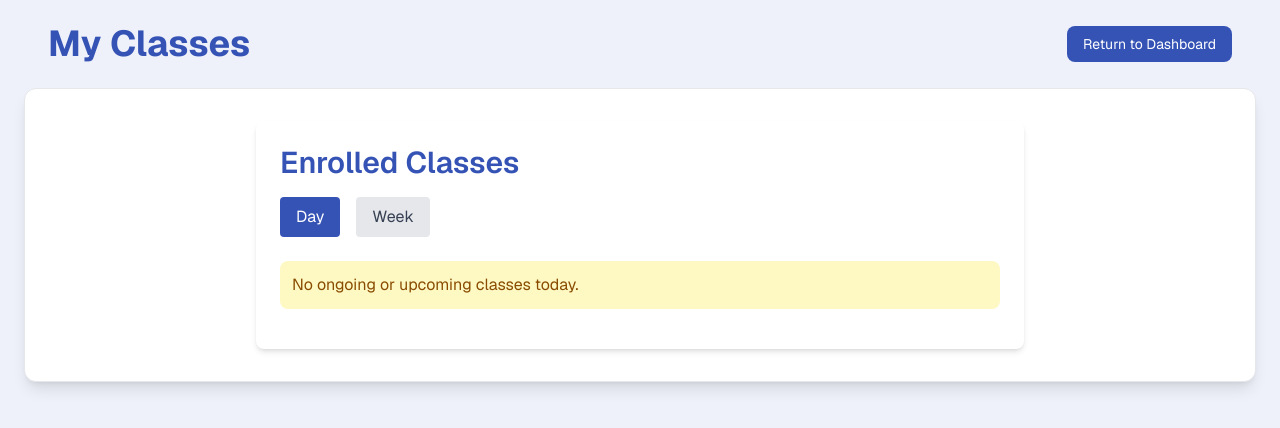
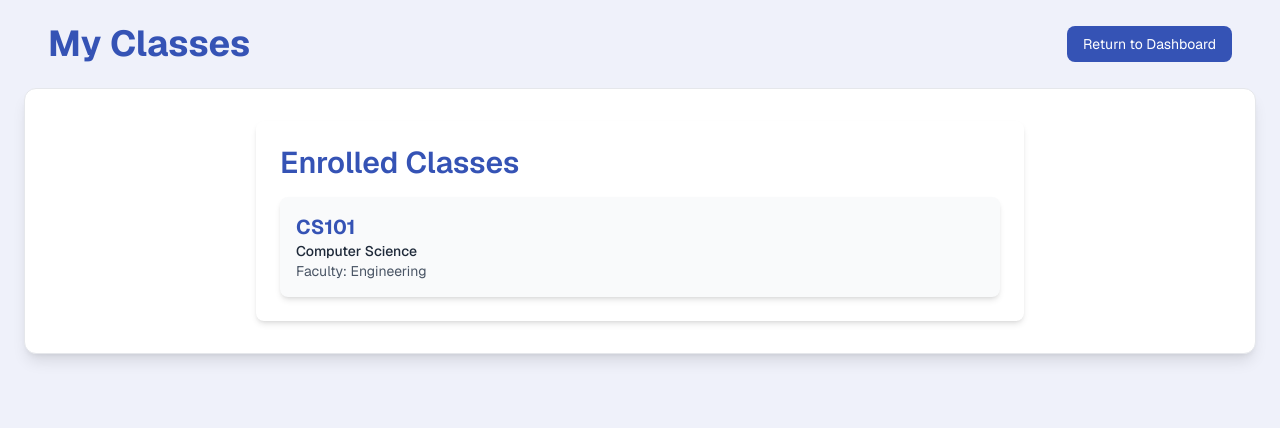
Before and after one commit to EmreArapcicUevak/Smart-Attendance-System, a Next.js app in the folder Frontend/: page /student/classes-page in a window 1280 px wide. Shown: the top 428 px of the page. Built offline with nearby package versions, Linux system fonts and the light colour scheme.

Commit message:
Final Student Page

```diff
--- a/Frontend/components/StudentAttendance.tsx
+++ b/Frontend/components/StudentAttendance.tsx
@@ -3,38 +3,43 @@
 import React, { useEffect, useState } from 'react';
 
 interface AttendanceRecord {
-  date: string;
-  status: 'Present' | 'Absent' | 'Late';
+  status: 'Present' | 'Absent';
   subject: string;
+  sessionType: 'Lecture' | 'Lab' | 'Tutorial';
+  week: string;
+  faculty: string;
 }
 
 export default function StudentAttendance() {
   const [attendanceData, setAttendanceData] = useState<AttendanceRecord[]>([]);
   const [searchTerm, setSearchTerm] = useState('');
-  const [selectedDate, setSelectedDate] = useState('');
+  const [sessionType, setSessionType] = useState('');
 
   useEffect(() => {
-    // Fetch from backend API
     fetch('/api/attendance')
-      .then(res => res.json())
+      .then((res) => res.json())
       .then(setAttendanceData)
       .catch(() => {
         setAttendanceData([
-          { date: '2025-04-01', status: 'Present', subject: 'Mathematics' },
+          {
+            status: 'Present',
+            subject: 'Mathematics',
+            sessionType: 'Lecture',
+            faculty: 'Engineering',
+            week: '1',
+          },
         ]);
       });
   }, []);
 
   const filteredData = attendanceData.filter((record) => {
-  const matchesSubject = record.subject.toLowerCase().includes(searchTerm.toLowerCase());
-  const matchesDate = record.date.toLowerCase().includes(selectedDate.toLowerCase());
-  return matchesSubject && matchesDate;
-});
+    const matchesSubject = record.subject.toLowerCase().includes(searchTerm.toLowerCase());
+    const matchesType = sessionType ? record.sessionType === sessionType : true;
+    return matchesSubject && matchesType;
+  });
 
-
-  const totalPresent = filteredData.filter(r => r.status === 'Present').length;
-  const totalAbsent = filteredData.filter(r => r.status === 'Absent').length;
-  const totalLate = filteredData.filter(r => r.status === 'Late').length;
+  const totalPresent = filteredData.filter((r) => r.status === 'Present').length;
+  const totalAbsent = filteredData.filter((r) => r.status === 'Absent').length;
 
   return (
     <div className="bg-white p-6 rounded-lg shadow-md w-full max-w-5xl mx-auto">
@@ -51,18 +56,21 @@ export default function StudentAttendance() {
           onChange={(e) => setSearchTerm(e.target.value)}
           className="flex-1 border border-gray-300 rounded-lg px-4 py-2 text-sm bg-white"
         />
-        <input
-  type="text"
-  placeholder="Search by date (YYYY-MM-DD)"
-  value={selectedDate}
-  onChange={(e) => setSelectedDate(e.target.value)}
-  className="w-full md:w-1/3 border border-gray-300 rounded-lg px-4 py-2 text-sm bg-white"
-/>
 
+        <select
+          value={sessionType}
+          onChange={(e) => setSessionType(e.target.value)}
+          className="w-full md:w-1/3 border border-gray-300 rounded-lg px-4 py-2 text-sm bg-white"
+        >
+          <option value="">All Sessions</option>
+          <option value="Lecture">Lecture</option>
+          <option value="Lab">Lab</option>
+          <option value="Tutorial">Tutorial</option>
+        </select>
       </div>
 
       {/* Summary */}
-      <div className="grid grid-cols-3 gap-4 mb-6">
+      <div className="grid grid-cols-2 gap-4 mb-6">
         <div className="bg-green-100 text-green-800 p-4 rounded-md text-center">
           <p className="text-2xl font-bold">{totalPresent}</p>
           <p>Present</p>
@@ -71,10 +79,6 @@ export default function StudentAttendance() {
           <p className="text-2xl font-bold">{totalAbsent}</p>
           <p>Absent</p>
         </div>
-        <div className="bg-yellow-100 text-yellow-800 p-4 rounded-md text-center">
-          <p className="text-2xl font-bold">{totalLate}</p>
-          <p>Late</p>
-        </div>
       </div>
 
       {/* Attendance Table */}
@@ -82,8 +86,10 @@ export default function StudentAttendance() {
         <table className="min-w-full bg-white text-left text-sm border border-gray-200 rounded-lg">
           <thead className="bg-gray-200 text-black">
             <tr>
-              <th className="px-6 py-3">Date</th>
               <th className="px-6 py-3">Course</th>
+              <th className="px-6 py-3">Faculty</th>
+              <th className="px-6 py-3">Session</th>
+              <th className="px-6 py-3">Week</th>
               <th className="px-6 py-3">Status</th>
             </tr>
           </thead>
@@ -92,22 +98,18 @@ export default function StudentAttendance() {
               <tr
                 key={index}
                 className={`hover:bg-gray-100 border-t ${
-                  record.status === 'Present'
-                    ? 'bg-green-50'
-                    : record.status === 'Absent'
-                    ? 'bg-red-50'
-                    : 'bg-yellow-50'
+                  record.status === 'Present' ? 'bg-green-50' : 'bg-red-50'
                 }`}
               >
-                <td className="px-6 py-4">{record.date}</td>
                 <td className="px-6 py-4">{record.subject}</td>
-                <td className={`px-6 py-4 font-semibold ${
-                  record.status === 'Present'
-                    ? 'text-green-600'
-                    : record.status === 'Absent'
-                    ? 'text-red-500'
-                    : 'text-yellow-600'
-                }`}>
+                <td className="px-6 py-4">{record.faculty}</td>
+                <td className="px-6 py-4">{record.sessionType}</td>
+                <td className="px-6 py-4">{record.week}</td>
+                <td
+                  className={`px-6 py-4 font-semibold ${
+                    record.status === 'Present' ? 'text-green-600' : 'text-red-500'
+                  }`}
+                >
                   {record.status}
                 </td>
               </tr>
--- a/Frontend/components/StudentClassesList.tsx
+++ b/Frontend/components/StudentClassesList.tsx
@@ -5,97 +5,33 @@ import React, { useState, useEffect } from 'react';
 interface ClassEntry {
   id: string;
   name: string;
-  schedule: string;
-  day: string;
+  faculty: string;
 }
 
-
-const classesData: ClassEntry[] = [
-  { id: 'CS101', name: 'Computer Science', schedule: '08:00 - 09:30', day: 'Monday' },
-  { id: 'MA202', name: 'Calculus II', schedule: '10:00 - 11:00', day: 'Monday' },
-  { id: 'PH301', name: 'Physics', schedule: '11:30 - 12:30', day: 'Tuesday' },
-];
-
-
-const getCurrentDay = () => new Date().toLocaleString('en-US', { weekday: 'long' });
-const getCurrentTime = () => new Date().toLocaleTimeString([], { hour: '2-digit', minute: '2-digit' });
-
 export default function StudentClassesList() {
-  const [filter, setFilter] = useState<'Day' | 'Week'>('Day');
-  const [currentDay, setCurrentDay] = useState<string>(getCurrentDay());
-  const [currentTime, setCurrentTime] = useState<string>(getCurrentTime());
+  const [classes, setClasses] = useState<ClassEntry[]>([]);
 
   useEffect(() => {
-    const interval = setInterval(() => {
-      setCurrentDay(getCurrentDay());
-      setCurrentTime(getCurrentTime());
-    }, 60000);
-    return () => clearInterval(interval);
+    // ⬇️ Replace this with actual API call later
+    const classesData: ClassEntry[] = [
+      { id: 'CS101', name: 'Computer Science', faculty: 'Engineering' }
+    ];
+    setClasses(classesData);
   }, []);
-
-  const isOngoing = (schedule: string) => {
-    const [start, end] = schedule.split(' - ');
-    return currentTime >= start && currentTime <= end;
-  };
-
-  const getNextClass = () => {
-    return classesData.find(
-      (entry) => currentTime < entry.schedule.split(' - ')[0] && entry.day === currentDay
-    );
-  };
-
-  const ongoingClass = classesData.find((entry) => isOngoing(entry.schedule) && entry.day === currentDay);
-  const upcomingClass = getNextClass();
 
   return (
     <div className="bg-white p-6 rounded-lg shadow-md w-full max-w-3xl mx-auto">
       <h2 className="text-3xl font-semibold text-[#3553B5] mb-4">Enrolled Classes</h2>
 
-      {/* Filter Options */}
-      <div className="flex gap-4 mb-6">
-        {['Day', 'Week'].map((option) => (
-          <button
-            key={option}
-            onClick={() => setFilter(option as 'Day' | 'Week' )}
-            className={`px-4 py-2 rounded ${
-              filter === option ? 'bg-[#3553B5] text-white' : 'bg-gray-200 text-gray-700'
-            }`}
-          >
-            {option}
-          </button>
-        ))}
-      </div>
-
-      {/* Ongoing and Upcoming Classes */}
-{ongoingClass ? (
-  <div className="mb-4 p-3 bg-green-100 text-green-800 rounded-lg">
-    Ongoing Class: <strong>{ongoingClass.name}</strong> ({ongoingClass.id})
-  </div>
-) : upcomingClass ? (
-  <div className="mb-4 p-3 bg-blue-100 text-blue-800 rounded-lg">
-    Next Class: <strong>{upcomingClass.name}</strong> ({upcomingClass.id}) at {upcomingClass.schedule}
-  </div>
-) : (
-  <div className="mb-4 p-3 bg-yellow-100 text-yellow-800 rounded-lg">
-    No ongoing or upcoming classes today.
-  </div>
-)}
-
-      {/* Classes List */}
       <div className="grid gap-4">
-        {classesData
-          .filter((entry) => (filter === 'Day' ? entry.day === currentDay : true))
-          .map((entry, index) => (
+        {classes.map((entry, index) => (
           <div
             key={index}
-              className={`p-4 rounded-lg shadow-md ${
-                isOngoing(entry.schedule) ? 'bg-[#EFF1FA] border-l-4 border-[#3553B5]' : 'bg-gray-50'
-              }`}
+            className="p-4 rounded-lg shadow-md bg-gray-50"
           >
             <h3 className="text-xl font-bold text-[#3553B5]">{entry.id}</h3>
             <p className="text-sm text-gray-800 font-medium">{entry.name}</p>
-              <p className="text-sm text-gray-600">Schedule: {entry.schedule}</p>
-              <p className="text-sm text-gray-500">Day: {entry.day}</p>
+            <p className="text-sm text-gray-600">Faculty: {entry.faculty}</p>
           </div>
         ))}
       </div>
```
Lines whose indentation alone changed are shown as unchanged.
